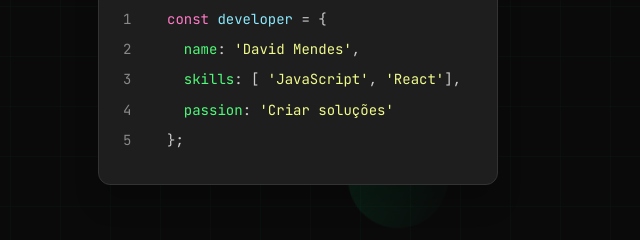
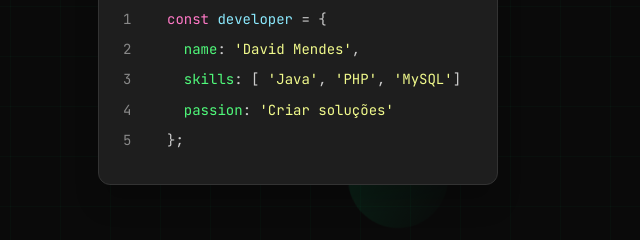
Before and after one commit to Davidmcao/portifolio, a plain HTML site: page index.html in a window 1280 px wide. Shown: the part 344-584 px from the top of the page, 640-1280 px from the left. Drawn offline with Linux system fonts and the light colour scheme; no server answers.

Commit message:
atualização de projeto

```diff
--- a/index.html
+++ b/index.html
@@ -141,8 +141,9 @@
                             <span class="line-number">3</span>
                             <span class="code-text">
                                 &nbsp;&nbsp;<span class="property">skills</span>: [
-                                <span class="string">'JavaScript'</span>,
-                                <span class="string">'React'</span>],
+                                <span class="string">'Java'</span>,
+                                <span class="string">'PHP'</span>,
+                                <span class="string">'MySQL'</span>]
                             </span>
                         </div>
                         <div class="code-line">
```
